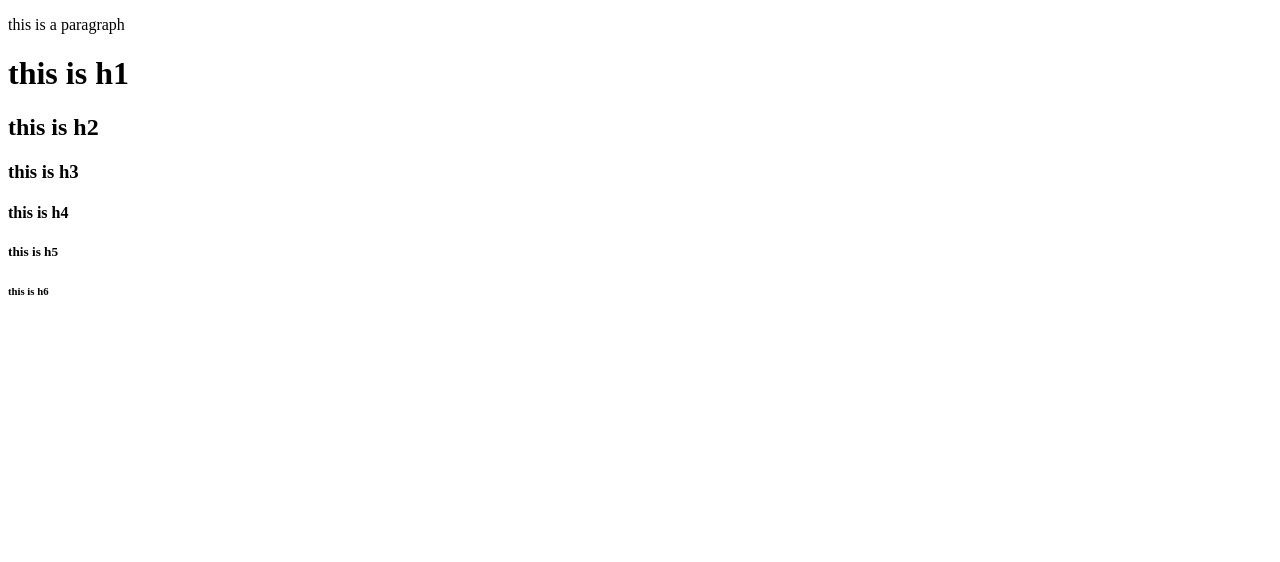
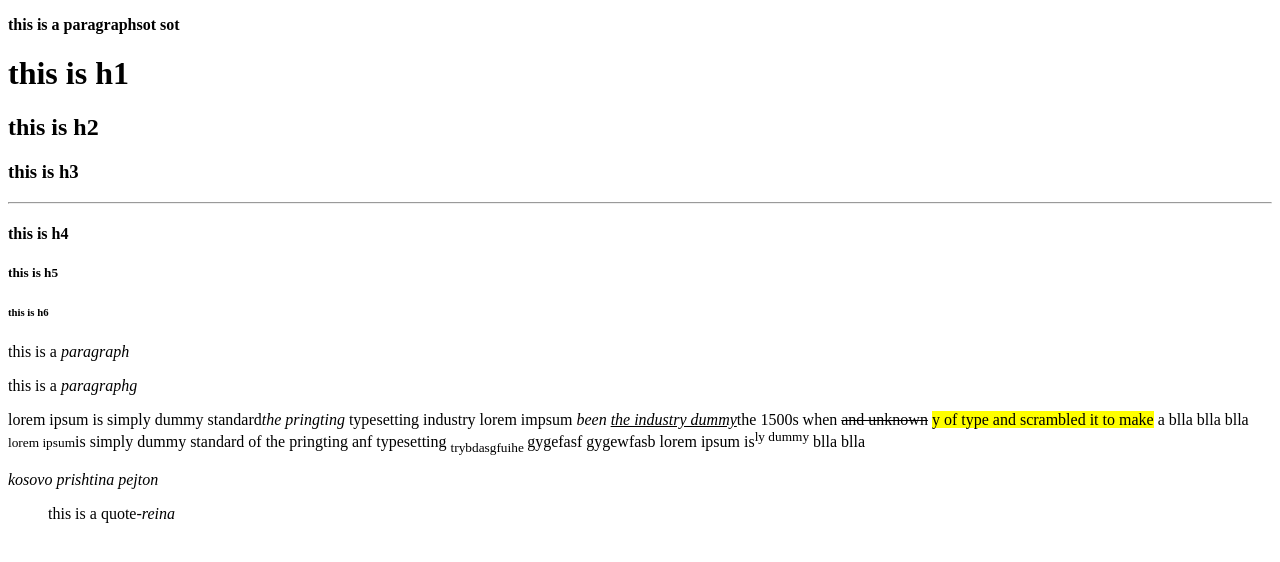
Before and after one commit to reinazzee-lgtm/WebDevelopment, a plain HTML site: page module3/index.html in a window 1280 px wide. Drawn offline with Linux system fonts and the light colour scheme.

Commit message:
module 3

```diff
--- a/module3/index.html
+++ b/module3/index.html
@@ -1,17 +1,29 @@
 <!DOCTYPE html>
 <html>
 <head>
-    <title>module3</title>
+    <title>module2</title>
 </head>
 <body>
     <p>
-        this is a paragraph
+        <strong>this is a paragraph</strong><b>sot sot </b>
     </p>
     <h1>this is h1</h1>
     <h2>this is h2</h2>
     <h3>this is h3</h3>
+    <hr>
     <h4>this is h4</h4>
     <h5>this is h5</h5>
     <h6>this is h6</h6>
+<p>this is a <i>paragraph</i>
+    <p>this is a <em>paragraphg </em>
+        <p>lorem ipsum is simply dummy standard<em>the pringting </em> typesetting industry
+            lorem impsum <i> been <ins>the industry dummy</ins></i>the 1500s
+            when <del>and unknown</del> <mark>y of type and scrambled it to make</mark>
+            a blla blla blla <small>lorem ipsum</small>is simply dummy standard of the
+            pringting anf typesetting <sub>trybdasgfuihe </sub> gygefasf gygewfasb
+            lorem ipsum is<sup>ly dummy</sup> blla blla
+            <address>kosovo prishtina pejton</address>
+            <blockquote>this is a quote<cite>-reina</cite></blockquote>
+
     </body>
 </html>
```
